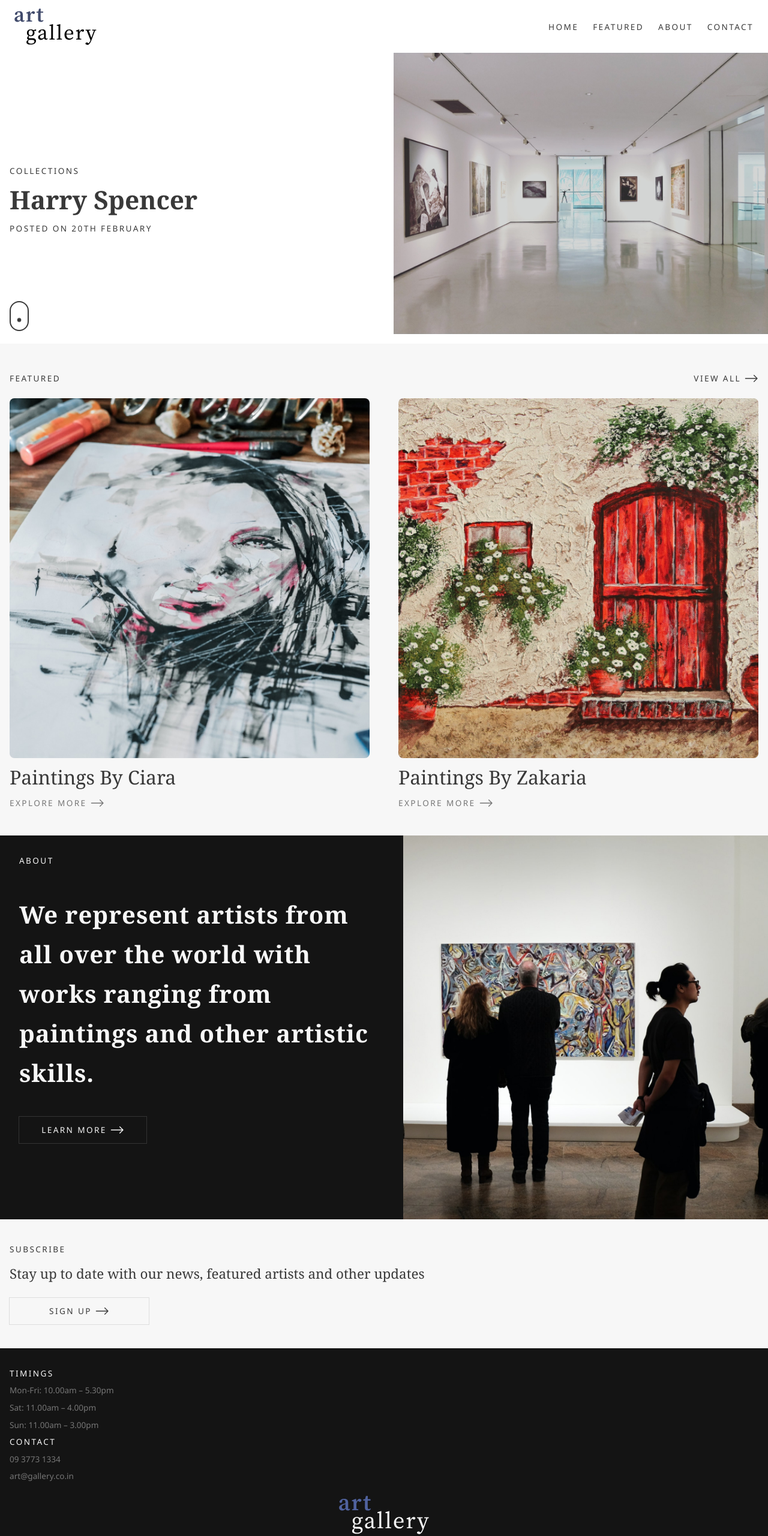
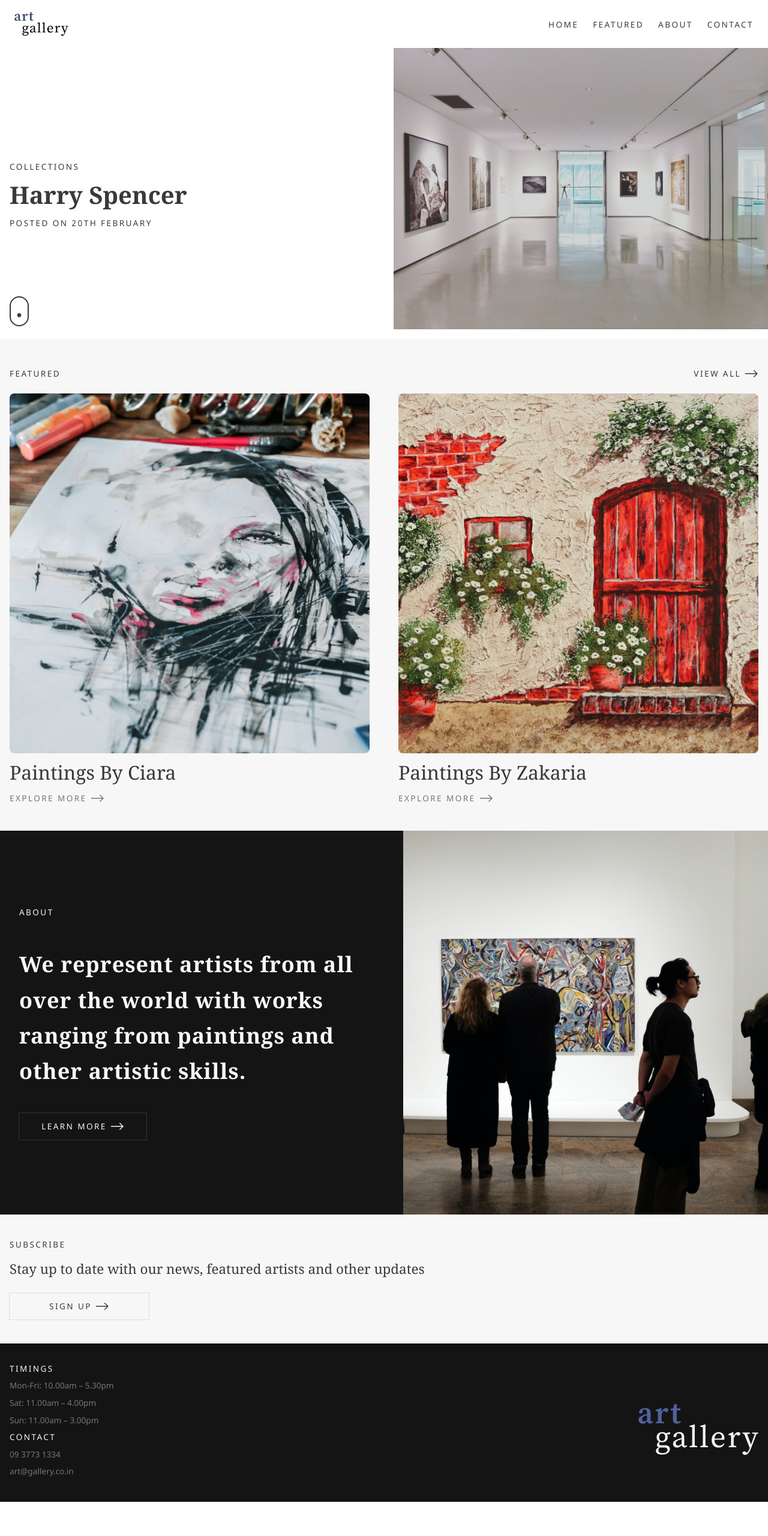
Before and after one commit to Vikram-Hegde/ArtGallery-MinimalisticWebPage, a plain HTML site: page index.html in a window 1280 px wide. Shown: the whole page at 60% size. After the commit the page ends 2504 px from the top, so only its background shows below. Drawn offline with Linux system fonts and the light colour scheme.

Commit message:
:lipstick: Desktop vies optimized

```diff
--- a/styles/components/_about.scss
+++ b/styles/components/_about.scss
@@ -7,6 +7,7 @@
   &__content {
     padding: calc(var(--padding) * 2) var(--padding);
     order: 1;
+    justify-content: flex-start;
   }
 
   &__head {
@@ -36,6 +37,7 @@
       display: flex;
       flex-direction: column;
       padding: calc(var(--padding) * 2);
+      justify-content: center;
     }
 
     &__hero {
@@ -55,7 +57,7 @@
     }
 
     &__text {
-      font-size: 2.5rem;
+      font-size: clamp(1.5rem, 2.25rem, 2.75rem);
       letter-spacing: 1px;
     }
 
--- a/styles/components/_featured.scss
+++ b/styles/components/_featured.scss
@@ -27,6 +27,7 @@
     border-radius: 8px;
     overflow: hidden;
     object-fit: cover;
+    width: 100%;
   }
 }
 
--- a/styles/components/_footer.scss
+++ b/styles/components/_footer.scss
@@ -28,3 +28,16 @@
       margin-top: 1rem;
   }
 }
+
+@media (min-width: 700px) {
+  .footer {
+    display: flex;
+    justify-content: space-between;
+    align-items: center;
+
+    &__logo img{
+      height: auto;
+      width: 200px;
+    }
+  }
+}
--- a/styles/components/_home.scss
+++ b/styles/components/_home.scss
@@ -14,7 +14,7 @@
   }
 
   &__main {
-    font-size: 2.65rem;
+    font-size: 2rem;
     margin: .65rem 0;
   }
 
@@ -40,7 +40,10 @@
 
     .hero {
       flex-basis:100%;
+    }
 
+    h1 {
+      font-size: 2.5rem;
     }
   }
 }
--- a/styles/components/_nav.scss
+++ b/styles/components/_nav.scss
@@ -20,9 +20,14 @@
   }
 
   &__logo {
-    height: 2.5rem;
+    height: 2rem;
     width: auto;
     @extend %align-center;
+
+    img {
+      height: 2.5rem;
+      width: auto;
+    }
   }
 }
 
@@ -43,7 +48,7 @@
       position: absolute;
       z-index: 1;
       left: 0;
-      top: calc(3.5rem + 1rem);
+      top: calc(3rem + 1rem);
       text-align: center;
       width: 100%;
       padding: 1rem 0;
@@ -69,5 +74,11 @@
         transition: opacity 250ms ease-out 300ms;
       }
     }
+  //   &__logo {
+  //   img {
+  //     height: 3.5rem;
+  //     width: auto;
+  //   }
+  // }
   }
 }
```
Also changed, not shown: styles/style.css, 1 other file.
